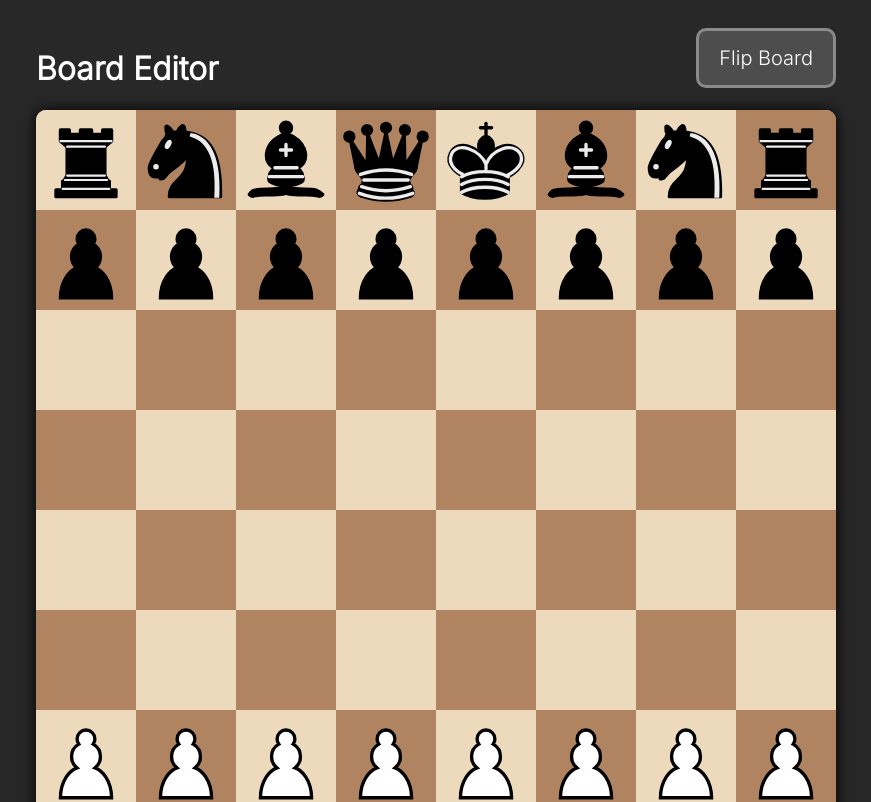
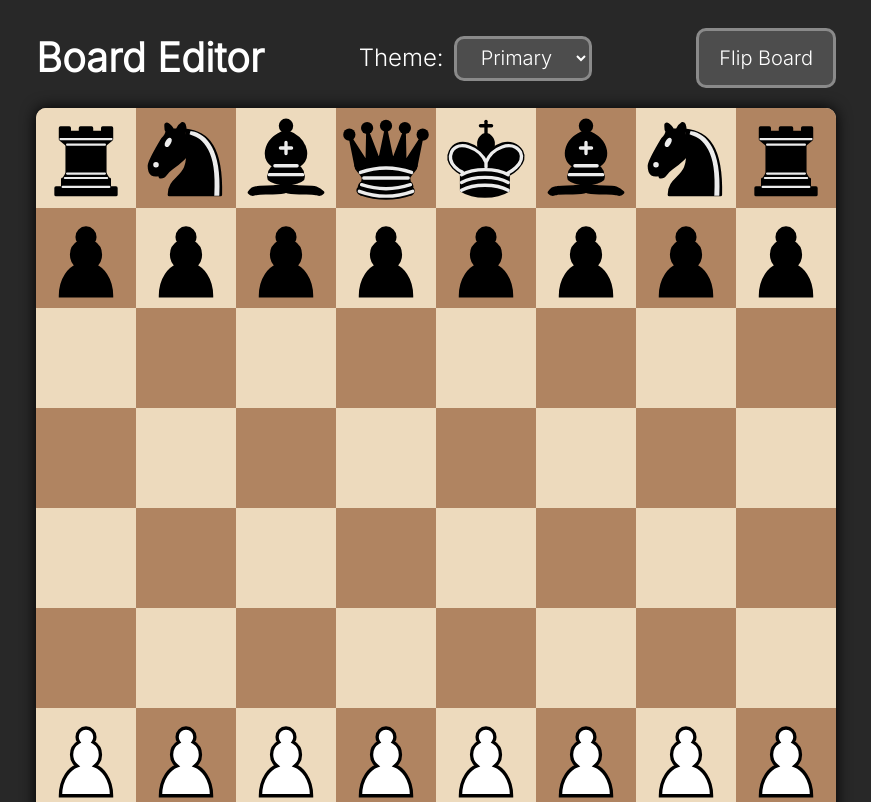
Before and after one commit to twjwesterhold/chess-text, a Next.js app: page / in a window 1280 px wide. Shown: the top 802 px of the page, without its empty margins (204-1075 px from the left). Built offline with nearby package versions, Linux system fonts and the light colour scheme.

Commit message:
Add themes

```diff
--- a/app/style/colors.ts
+++ b/app/style/colors.ts
@@ -1,7 +1,32 @@
 export const Colors = {
-  LightSquare: "#eddabd",
-  DarkSquare: "#b08461",
-  SquareSelect: "rgba(52,93,17,0.5)",
-  LightSquareHover: "rgba(112,143,86,0.5)",
-  DarkSquareHover: "rgba(91,107,49,0.5)",
+  primary: {
+    LightSquare: "#eddabd",
+    DarkSquare: "#b08461",
+    SquareSelect: "rgba(52,93,17,0.5)",
+    SquareHover: "rgba(112,143,86,0.5)",
+  },
+  purple: {
+    LightSquare: "#ded2f5",
+    DarkSquare: "#9382c0",
+    SquareSelect: "rgba(0,94,9,0.75)",
+    SquareHover: "rgba(27,157,39,0.5)",
+  },
+  pink: {
+    LightSquare: "#ffc7d8",
+    DarkSquare: "#de7fa8",
+    SquareSelect: "rgba(208,25,25,0.75)",
+    SquareHover: "rgba(255,108,147,0.5)",
+  },
+  blue: {
+    LightSquare: "#cbcfd7",
+    DarkSquare: "#768dc9",
+    SquareSelect: "rgba(241,209,106,0.75)",
+    SquareHover: "rgba(255,228,137,0.5)",
+  },
+  sunset: {
+    LightSquare: "#fcbd7c",
+    DarkSquare: "#ef7fcc",
+    SquareSelect: "rgb(255,213,0)",
+    SquareHover: "rgba(225,200,255,0.5)",
+  },
 };
--- a/app/styles.css
+++ b/app/styles.css
@@ -64,3 +64,36 @@
   width: 80vw;
   max-width: 800px;
 }
+
+.select {
+  margin-left: 10px;
+  height: 45px;
+  font-size: 20px;
+  font-family: inherit;
+  background: #4d4d4d;
+  color: #ffffff;
+  border: solid #8a8a8a;
+  border-radius: 10px;
+  padding: 0 20px;
+  &:hover {
+    background: #356585;
+  }
+}
+
+.select-label {
+  font-size: 24px;
+}
+
+.h1 {
+  font-size: 40px;
+  line-height: 0;
+}
+
+.header-line {
+  display: flex;
+  justify-content: space-between;
+  align-items: center;
+  margin: 20px 0;
+  width: 80vw;
+  max-width: 800px;
+}
--- a/app/ui/board.tsx
+++ b/app/ui/board.tsx
@@ -10,6 +10,7 @@ import {
 } from "../utils";
 import { inter } from "../style/fonts";
 import { SquareCoords } from "../types";
+import { Colors } from "../style/colors";
 
 const Board = () => {
   const [fen, setFen] = useState(
@@ -22,6 +23,7 @@ const Board = () => {
   });
   const [flipped, setFlipped] = useState(false);
   const [validSquares, setValidSquares] = useState<SquareCoords[]>([]);
+  const [theme, setTheme] = useState(Colors.primary);
 
   const handleSubmit = (e: React.FormEvent) => {
     e.preventDefault();
@@ -64,8 +66,23 @@ const Board = () => {
 
   return (
     <div className={`${inter.className} board-container`}>
-      <div className="fen">
-        <h1>Board Editor</h1>
+      <div className="header-line">
+        <h1 className="h1">Board Editor</h1>
+        <div>
+          <label className="select-label">Theme:</label>
+          <select
+            name="cars"
+            id="cars"
+            className="select"
+            onChange={(e) => setTheme(JSON.parse(e.target.value))}
+          >
+            <option value={JSON.stringify(Colors.primary)}>Primary</option>
+            <option value={JSON.stringify(Colors.purple)}>Purple</option>
+            <option value={JSON.stringify(Colors.pink)}>Pink</option>
+            <option value={JSON.stringify(Colors.blue)}>Blue</option>
+            <option value={JSON.stringify(Colors.sunset)}>Sunset</option>
+          </select>
+        </div>
         <button className="submit-button" onClick={() => setFlipped(!flipped)}>
           Flip Board
         </button>
@@ -93,6 +110,7 @@ const Board = () => {
                       onSquareClick={() => {
                         handleSquareClick(rank, file);
                       }}
+                      theme={theme}
                     />
                   );
                 })}
--- a/app/ui/square.tsx
+++ b/app/ui/square.tsx
@@ -10,6 +10,14 @@ interface SquareProps {
   isValid: boolean;
   flipped: boolean;
   onSquareClick: () => void;
+  theme: Theme;
+}
+
+interface Theme {
+  LightSquare: string,
+  DarkSquare: string,
+  SquareSelect: string,
+  SquareHover: string,
 }
 
 const Square = ({
@@ -19,6 +27,7 @@ const Square = ({
   isValid,
   flipped,
   onSquareClick,
+  theme,
 }: SquareProps) => {
   return (
     <StyledSquare
@@ -27,8 +36,9 @@ const Square = ({
       $isWhite={isWhite}
       $isValid={isValid}
       $piece={piece}
+      $theme={theme}
     >
-      <HighLight $isActive={isActive} $isValid={isValid}>
+      <HighLight $isActive={isActive} $isValid={isValid} $theme={theme}>
         <Flip $flipped={flipped}>
           <ChessPiece piece={piece} />
         </Flip>
@@ -41,6 +51,7 @@ const StyledSquare = styled.button<{
   $isWhite: boolean;
   $isValid: boolean;
   $piece: PieceType;
+  $theme: Theme;
 }>`
   height: 10vw;
   width: 10vw;
@@ -51,25 +62,25 @@ const StyledSquare = styled.button<{
   padding: 0;
   cursor: pointer;
   background: ${(props) =>
-    props.$isWhite ? Colors.LightSquare : Colors.DarkSquare};
+    props.$isWhite ? props.$theme.LightSquare : props.$theme.DarkSquare};
   overflow: hidden;
   background-image: ${(props) =>
     props.$isValid
       ? props.$piece
-        ? `radial-gradient(rgba(0, 0, 0, 0) 80%, ${Colors.SquareSelect} 19%)`
-        : `radial-gradient(${Colors.SquareSelect} 19%, rgba(0, 0, 0, 0) 20%)`
+        ? `radial-gradient(rgba(0, 0, 0, 0) 80%, ${props.$theme.SquareSelect} 19%)`
+        : `radial-gradient(${props.$theme.SquareSelect} 19%, rgba(0, 0, 0, 0) 20%)`
       : ""};
   &:hover {
     background-image: none;
   }
 `;
 
-const HighLight = styled.div<{ $isActive: boolean; $isValid: boolean }>`
+const HighLight = styled.div<{ $isActive: boolean; $isValid: boolean; $theme: Theme }>`
   height: 100%;
   width: 100%;
-  background: ${(props) => (props.$isActive ? Colors.SquareSelect : "")};
+  background: ${(props) => (props.$isActive ? props.$theme.SquareSelect : "")};
   &:hover {
-    background: ${(props) => (props.$isValid ? Colors.SquareSelect : "")};
+    background: ${(props) => (props.$isValid ? props.$theme.SquareHover : "")};
   }
   z-index: 2;
 `;
```
